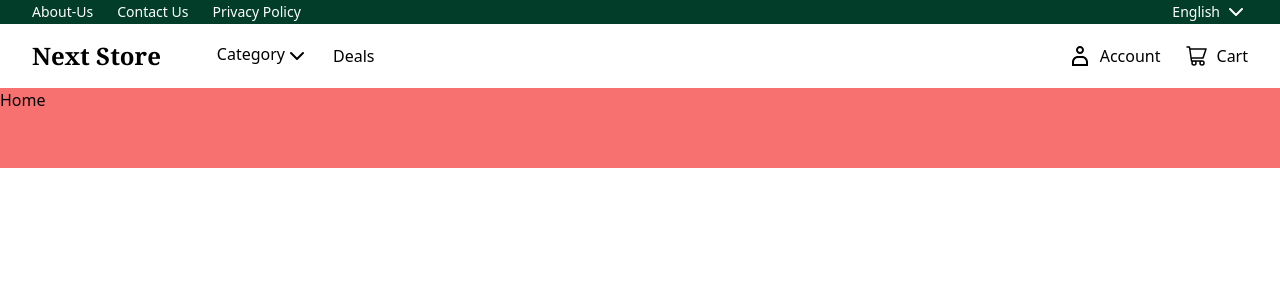
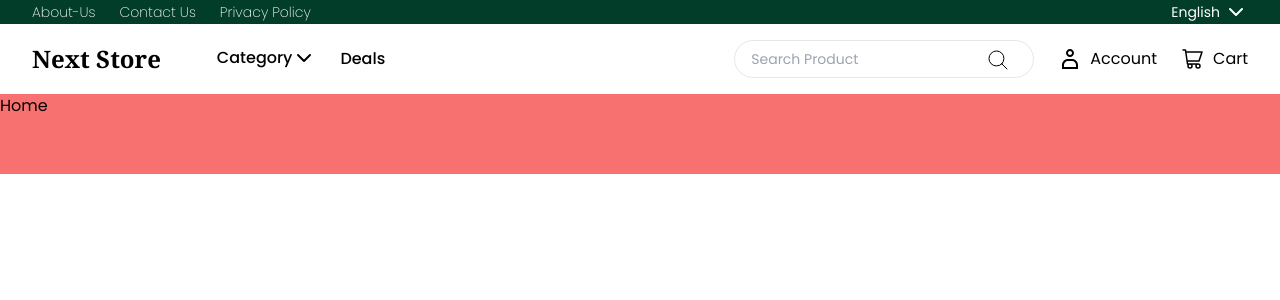
Before and after one commit to KyawZinThant22/Next-Store-TS, a React (Vite) app: page /home in a window 1280 px wide. Shown: the top 300 px of the page. Built offline with nearby package versions, Linux system fonts and the light colour scheme.

Commit message:
add searchBox

```diff
--- a/package.json
+++ b/package.json
@@ -14,6 +14,7 @@
     "netlify:deploy": "netlify deploy --dir=./build -p -m \"$(git log -1 --pretty=%B)\""
   },
   "dependencies": {
+    "@radix-ui/react-form": "^0.0.2",
     "@radix-ui/react-navigation-menu": "^1.1.2",
     "eslint-config-prettier": "^8.8.0",
     "netlify-cli": "^14.3.1",
--- a/src/components/NavComponents/NavBar.tsx
+++ b/src/components/NavComponents/NavBar.tsx
@@ -2,6 +2,9 @@ import * as NavigationMenu from '@radix-ui/react-navigation-menu';
 
 import { CartIcon, AccountIcon, CaretDownIcon } from 'assets/icons';
 import { Link } from 'react-router-dom';
+
+//component
+import { SearchBox } from '.';
 
 const NavBar = () => {
    return (
@@ -43,7 +46,7 @@ const NavBar = () => {
 
                <NavigationMenu.List className="   flex items-center gap-6">
                   <NavigationMenu.Item className="hidden items-center lg:flex">
-                     {/* <SearchBox /> */}
+                     <SearchBox />
                   </NavigationMenu.Item>
                   <NavigationMenu.Item className="flex cursor-pointer items-center  gap-2">
                      <AccountIcon />
--- /dev/null
+++ b/src/components/NavComponents/SearchBox.tsx
@@ -0,0 +1,19 @@
+import * as Form from '@radix-ui/react-form';
+import { SearchIcon } from 'assets/icons';
+const SearchBox = () => {
+   return (
+      <Form.Root className="relative  text-sm">
+         <Form.Field name="search">
+            <input
+               type="text"
+               placeholder="Search Product"
+               className="w-[200px] rounded-full border p-1.5 px-4 py-2 focus:border-blue-400 lg:w-[300px]"
+            />
+
+            <SearchIcon className="absolute right-6 top-2" />
+         </Form.Field>
+      </Form.Root>
+   );
+};
+
+export default SearchBox;
--- a/src/components/NavComponents/index.ts
+++ b/src/components/NavComponents/index.ts
@@ -1,2 +1,3 @@
 export { default as Topbar } from './Topbar';
 export { default as Navbar } from './NavBar';
+export { default as SearchBox } from './SearchBox';
--- a/src/index.css
+++ b/src/index.css
@@ -1,6 +1,15 @@
+@import url('https://fonts.googleapis.com/css2?family=Open+Sans:wght@400;500;600;700&display=swap');
+@import url('https://fonts.googleapis.com/css2?family=Poppins:wght@100;200;400;500;600;700&display=swap');
+
 @tailwind base;
 @tailwind components;
 @tailwind utilities;
+
+
+*{
+
+  font-family: 'Poppins', sans-serif;
+}
 
 input:focus{
   outline: none;
```
Also changed, not shown: 2 other files (tests, documents, lock files or other folders).
